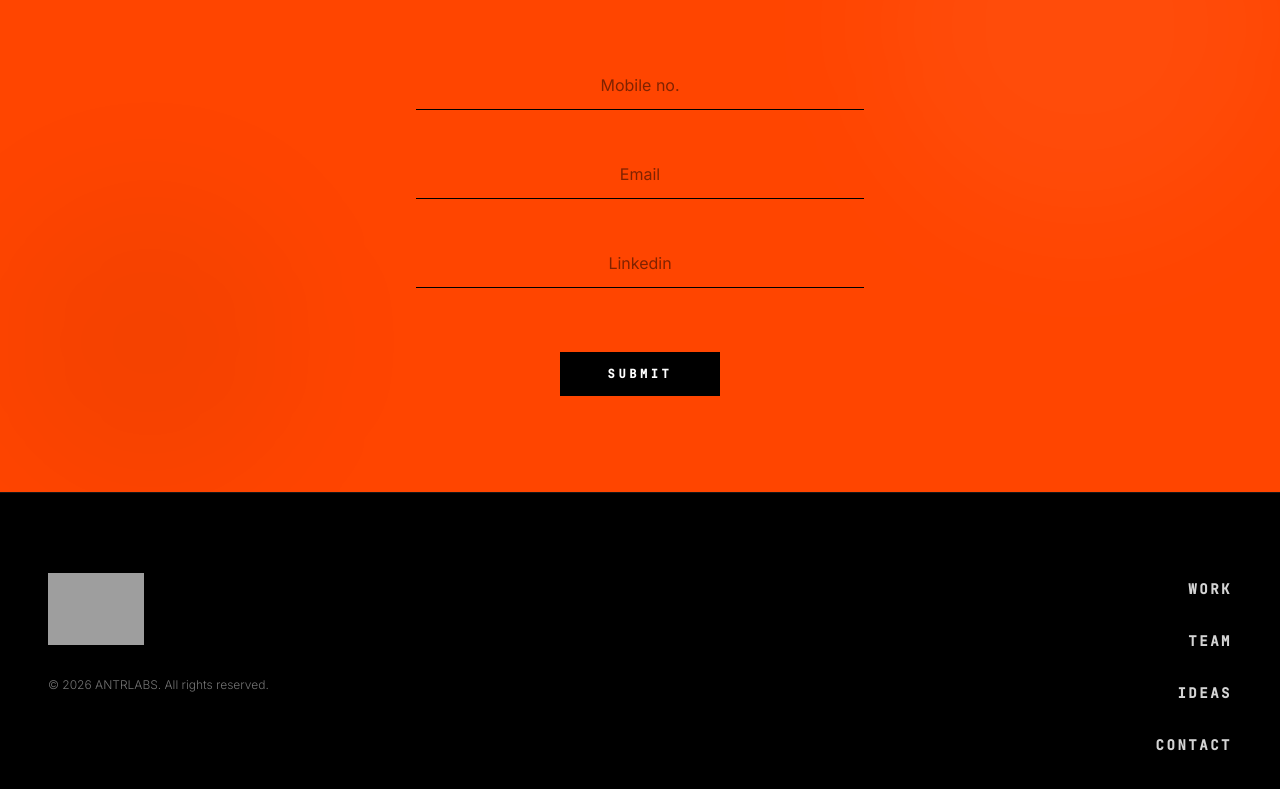
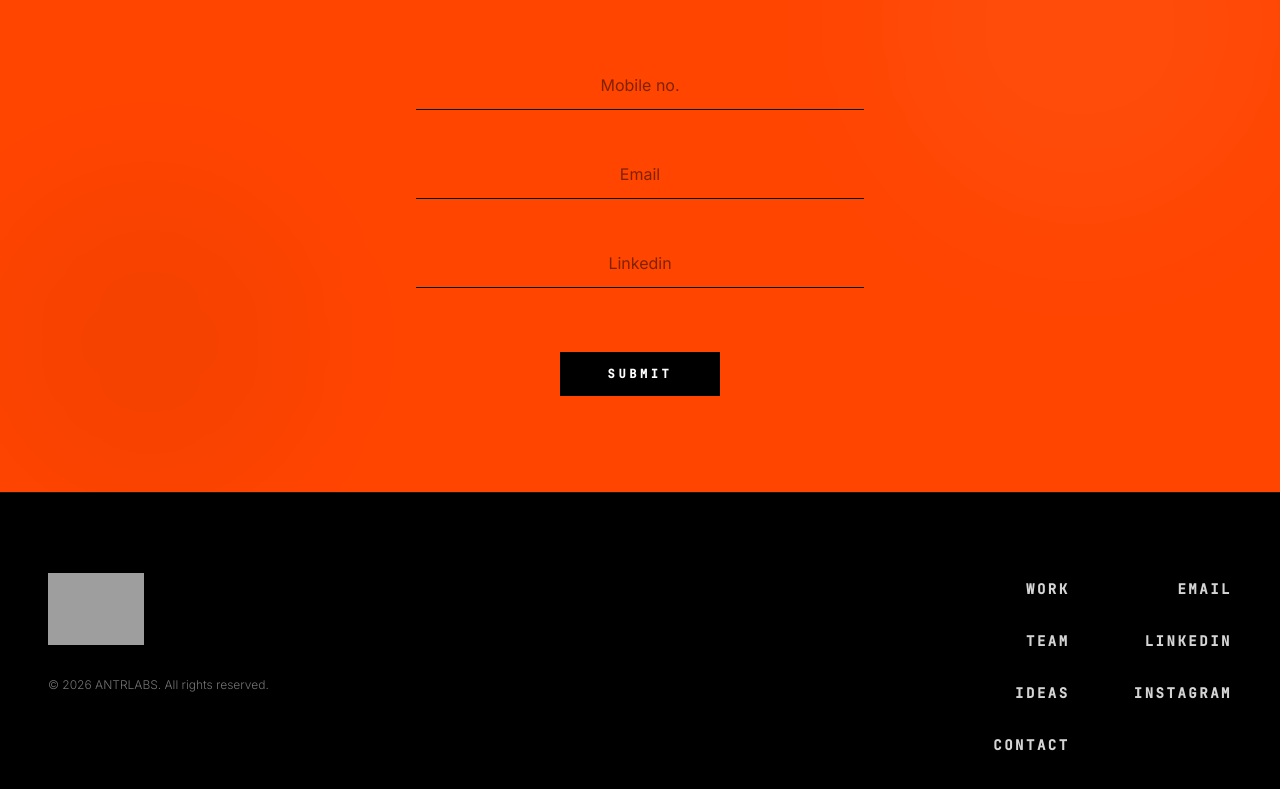
Before and after one commit to Himanshupopli/antrlabs, a React (Vite) app: page / in a window 1280 px wide. Shown: the part 7119-7908 px from the top of the page. Built offline with nearby package versions, Linux system fonts and the light colour scheme; grey boxes are pictures that could not be loaded.

Commit message:
Update Footer.tsx

```diff
--- a/src/components/Footer.tsx
+++ b/src/components/Footer.tsx
@@ -12,6 +12,12 @@ export default function Footer({ onNavigate }: FooterProps) {
     { label: "TEAM", href: "#team", action: () => onNavigate("team") },
     { label: "IDEAS", href: "#ideas", action: () => onNavigate("ideas") },
     { label: "CONTACT", href: "#contact", action: () => onNavigate("contact") }
+  ];
+
+  const socialLinks = [
+    { label: "EMAIL", href: "mailto:hello@antrlabs.com" },
+    { label: "LINKEDIN", href: "https://www.linkedin.com/company/antr-labs" },
+    { label: "INSTAGRAM", href: "https://www.instagram.com/antrlabs/" }
   ];
 
   return (
@@ -40,7 +46,8 @@ export default function Footer({ onNavigate }: FooterProps) {
         </div>
 
         {/* Right column: Vertical Footer Navigation Links exactly as PDF */}
-        <div className="flex flex-col items-center sm:items-end gap-5 text-center sm:text-right">
+        <div className="flex flex-col sm:flex-row items-center sm:items-start gap-10 sm:gap-16 text-center sm:text-right">
+          <div className="flex flex-col items-center sm:items-end gap-5">
             {footerLinks.map((link) => (
               <a
                 key={link.label}
@@ -56,6 +63,22 @@ export default function Footer({ onNavigate }: FooterProps) {
               </a>
             ))}
           </div>
+
+          <div className="flex flex-col items-center sm:items-end gap-5">
+            {socialLinks.map((link) => (
+              <a
+                key={link.label}
+                href={link.href}
+                target={link.href.startsWith("http") ? "_blank" : undefined}
+                rel={link.href.startsWith("http") ? "noopener noreferrer" : undefined}
+                className="font-mono text-[13px] md:text-sm font-semibold tracking-[0.18em] text-neutral-300 hover:text-white transition-colors duration-300 relative group py-1.5"
+              >
+                {link.label}
+                <span className="absolute bottom-0 right-0 w-0 h-[2px] bg-[#FF4500] transition-all duration-300 group-hover:w-full"></span>
+              </a>
+            ))}
+          </div>
+        </div>
       </div>
     </footer>
   );
```
Lines whose indentation alone changed are shown as unchanged.
